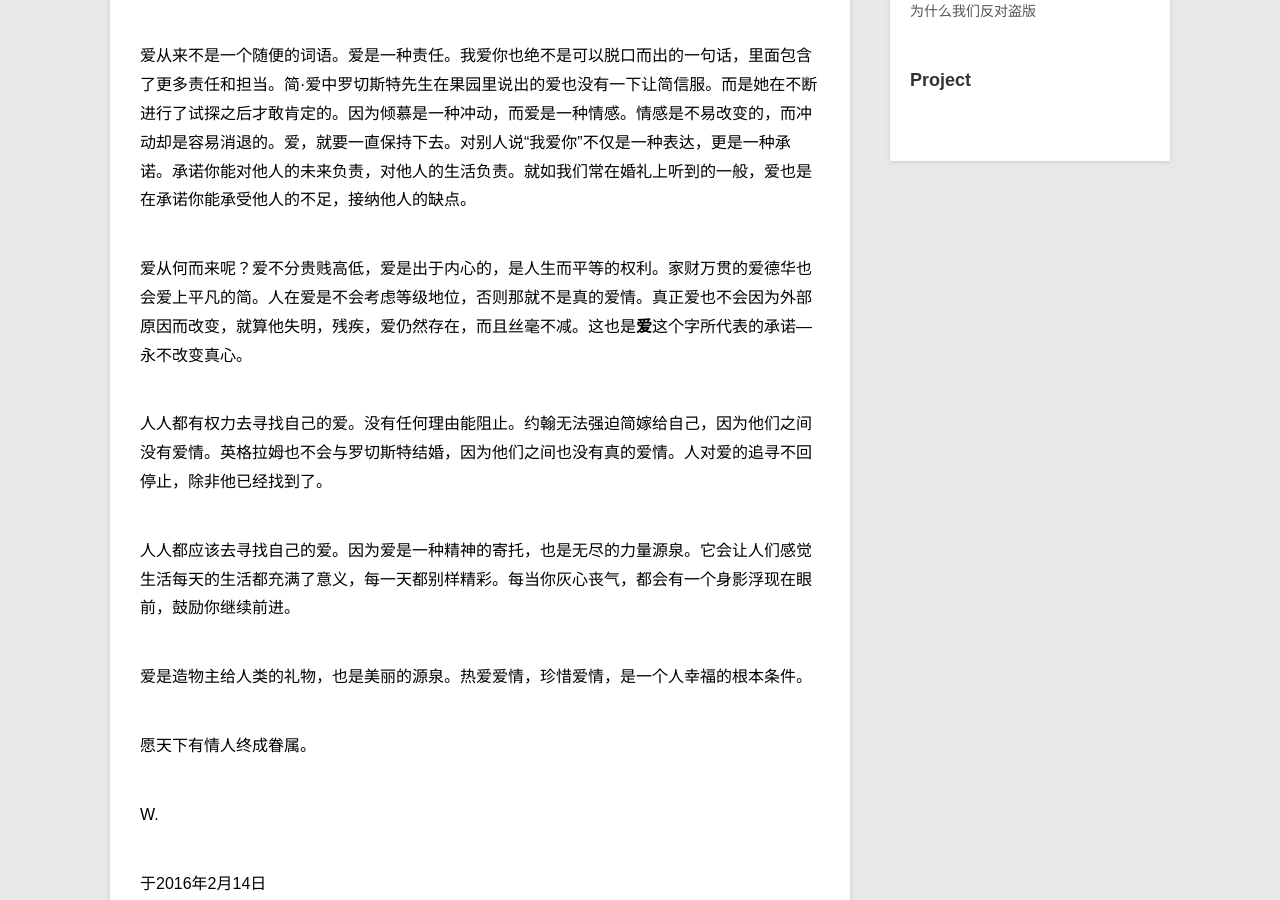
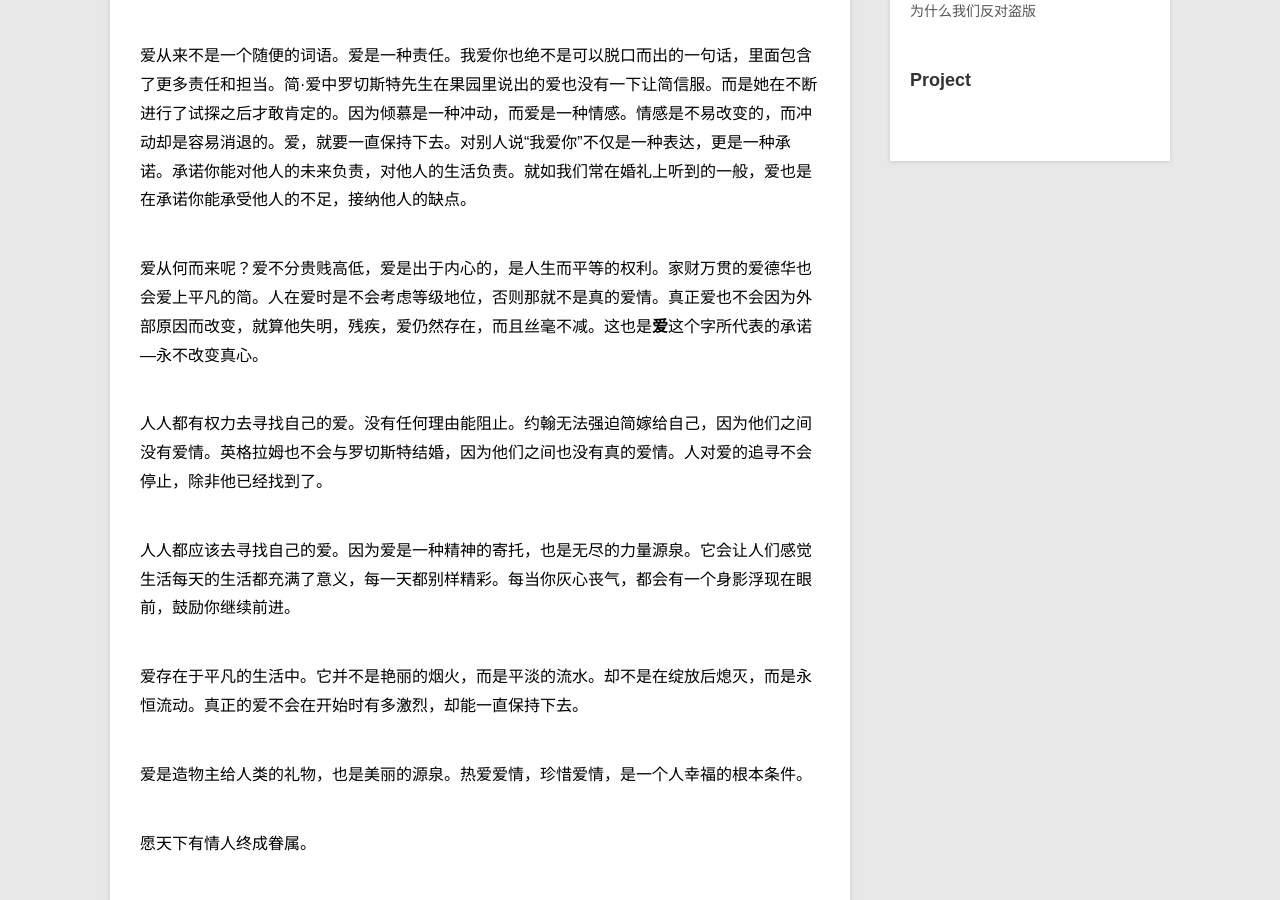
Before and after one commit to Hyanue/Hyanue.github.io, a Jekyll site: the page built from _posts/blog/2016-2-14-about-love.md, in a window 1280 px wide and 900 px high, scrolled down 408 px. Built offline with Jekyll 4.4.1, drawn with Linux system fonts in a browser that asks for light colours.

Commit message:
Update 2016-2-14-about-love.md

```diff
--- a/_posts/blog/2016-2-14-about-love.md
+++ b/_posts/blog/2016-2-14-about-love.md
@@ -11,11 +11,13 @@ description: 情人节快乐
 
 爱从来不是一个随便的词语。爱是一种责任。我爱你也绝不是可以脱口而出的一句话，里面包含了更多责任和担当。*简·爱*中罗切斯特先生在果园里说出的爱也没有一下让简信服。而是她在不断进行了试探之后才敢肯定的。因为倾慕是一种冲动，而爱是一种情感。情感是不易改变的，而冲动却是容易消退的。爱，就要一直保持下去。对别人说“我爱你”不仅是一种表达，更是一种承诺。承诺你能对他人的未来负责，对他人的生活负责。就如我们常在婚礼上听到的一般，爱也是在承诺你能承受他人的不足，接纳他人的缺点。
 
-爱从何而来呢？爱不分贵贱高低，爱是出于内心的，是人生而平等的权利。家财万贯的爱德华也会爱上平凡的简。人在爱是不会考虑等级地位，否则那就不是真的爱情。真正爱也不会因为外部原因而改变，就算他失明，残疾，爱仍然存在，而且丝毫不减。这也是**爱**这个字所代表的承诺—永不改变真心。
+爱从何而来呢？爱不分贵贱高低，爱是出于内心的，是人生而平等的权利。家财万贯的爱德华也会爱上平凡的简。人在爱时是不会考虑等级地位，否则那就不是真的爱情。真正爱也不会因为外部原因而改变，就算他失明，残疾，爱仍然存在，而且丝毫不减。这也是**爱**这个字所代表的承诺—永不改变真心。
 
-人人都有权力去寻找自己的爱。没有任何理由能阻止。约翰无法强迫简嫁给自己，因为他们之间没有爱情。英格拉姆也不会与罗切斯特结婚，因为他们之间也没有真的爱情。人对爱的追寻不回停止，除非他已经找到了。
+人人都有权力去寻找自己的爱。没有任何理由能阻止。约翰无法强迫简嫁给自己，因为他们之间没有爱情。英格拉姆也不会与罗切斯特结婚，因为他们之间也没有真的爱情。人对爱的追寻不会停止，除非他已经找到了。
 
 人人都应该去寻找自己的爱。因为爱是一种精神的寄托，也是无尽的力量源泉。它会让人们感觉生活每天的生活都充满了意义，每一天都别样精彩。每当你灰心丧气，都会有一个身影浮现在眼前，鼓励你继续前进。
+
+爱存在于平凡的生活中。它并不是艳丽的烟火，而是平淡的流水。却不是在绽放后熄灭，而是永恒流动。真正的爱不会在开始时有多激烈，却能一直保持下去。
 
 爱是造物主给人类的礼物，也是美丽的源泉。热爱爱情，珍惜爱情，是一个人幸福的根本条件。
 
```
